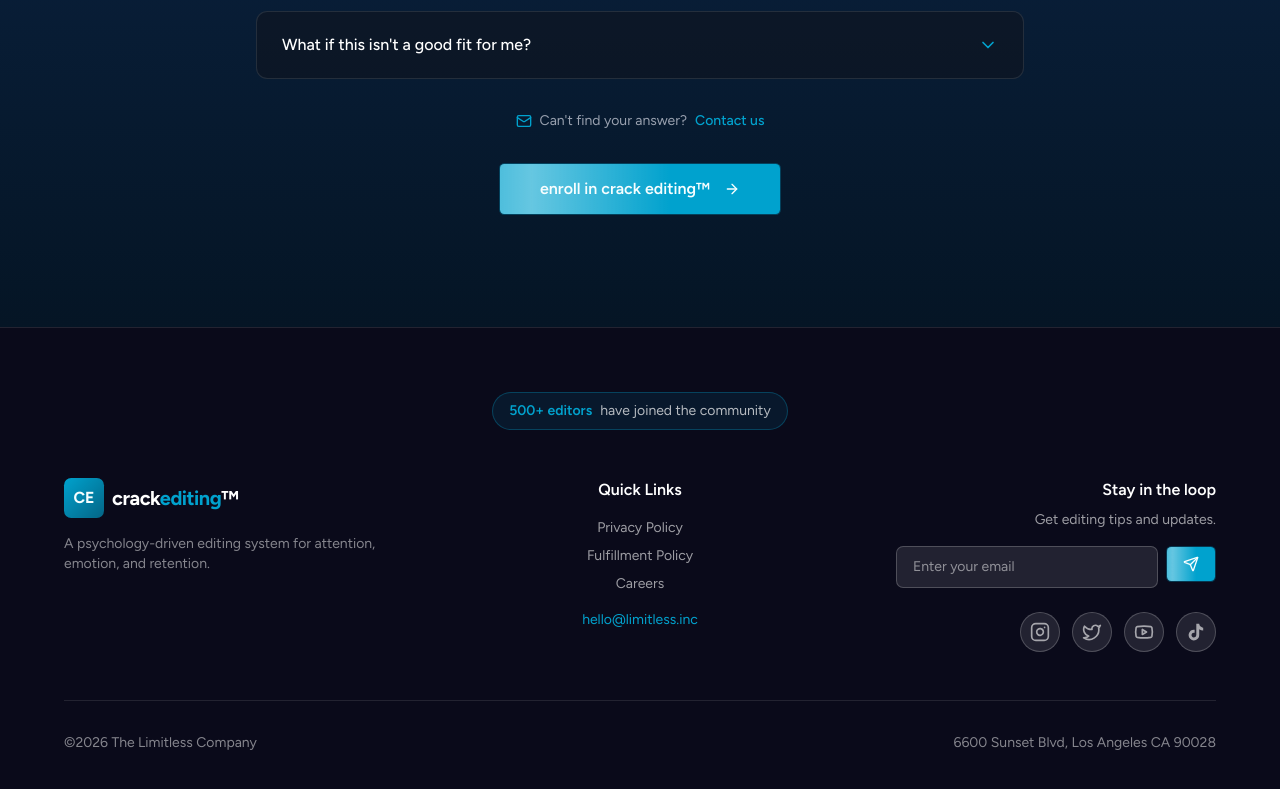
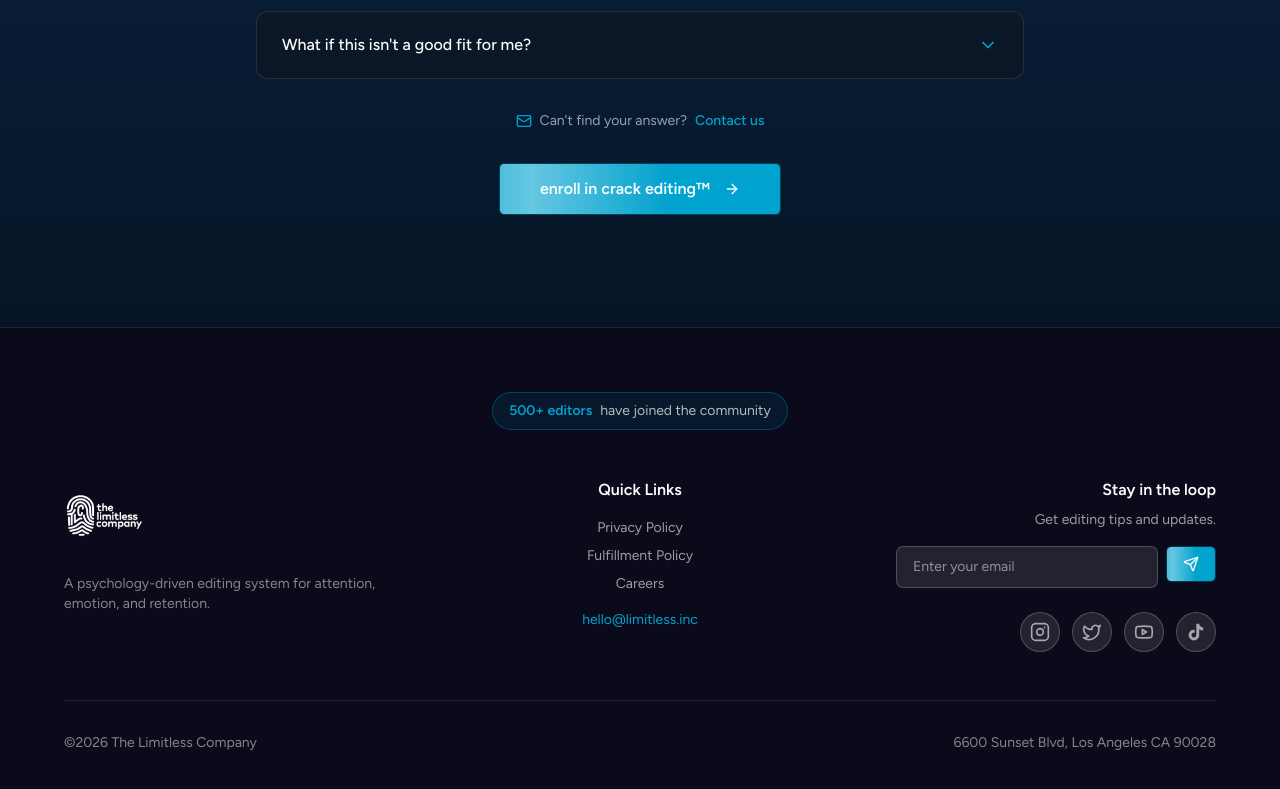
Before and after one commit to rodeloescueta/crack-editing, a Next.js app: page / in a window 1280 px wide. Shown: the part 10149-10938 px from the top of the page. Built offline with nearby package versions, Linux system fonts and the light colour scheme.

Commit message:
Replace footer text logo with TLC logo image
- Replace "CE crackediting™" text with TLC logo image in footer
- Rename logo file to URL-friendly tlc-logo-white.png
- Set logo height to 80px for better visibility

Co-Authored-By: Claude Opus 4.5 <noreply@anthropic.com>

```diff
--- a/components/sections/footer.tsx
+++ b/components/sections/footer.tsx
@@ -1,6 +1,7 @@
 "use client"
 
 import { useState } from "react"
+import Image from "next/image"
 import { Instagram, Twitter, Youtube, Send, CheckCircle } from "lucide-react"
 import { Container } from "@/components/layout"
 import { Button } from "@/components/ui/button"
@@ -63,15 +64,14 @@ export function Footer() {
         <div className="grid grid-cols-1 md:grid-cols-3 gap-10 md:gap-8 mb-12">
           {/* Left Column - Logo & Company Info */}
           <div className="flex flex-col items-center md:items-start">
-            <div className="flex items-center gap-2 mb-4">
-              <div className="w-10 h-10 rounded-lg bg-gradient-to-br from-primary to-primary/60 flex items-center justify-center">
-                <span className="text-primary-foreground font-bold text-base">CE</span>
-              </div>
-              <span className="text-xl font-bold tracking-tight">
-                <span className="text-white">crack</span>
-                <span className="text-primary">editing</span>
-                <span className="text-white">™</span>
-              </span>
+            <div className="mb-4">
+              <Image
+                src="/assets/tlc-logo-white.png"
+                alt="The Limitless Company"
+                width={240}
+                height={80}
+                className="h-20 w-auto"
+              />
             </div>
             <p className="text-sm text-white/50 text-center md:text-left">
               A psychology-driven editing system for attention, emotion, and retention.
```
Also changed, not shown: public/assets/tlc-logo-white.png (renamed from public/assets/TLC Logo (White) .png).
